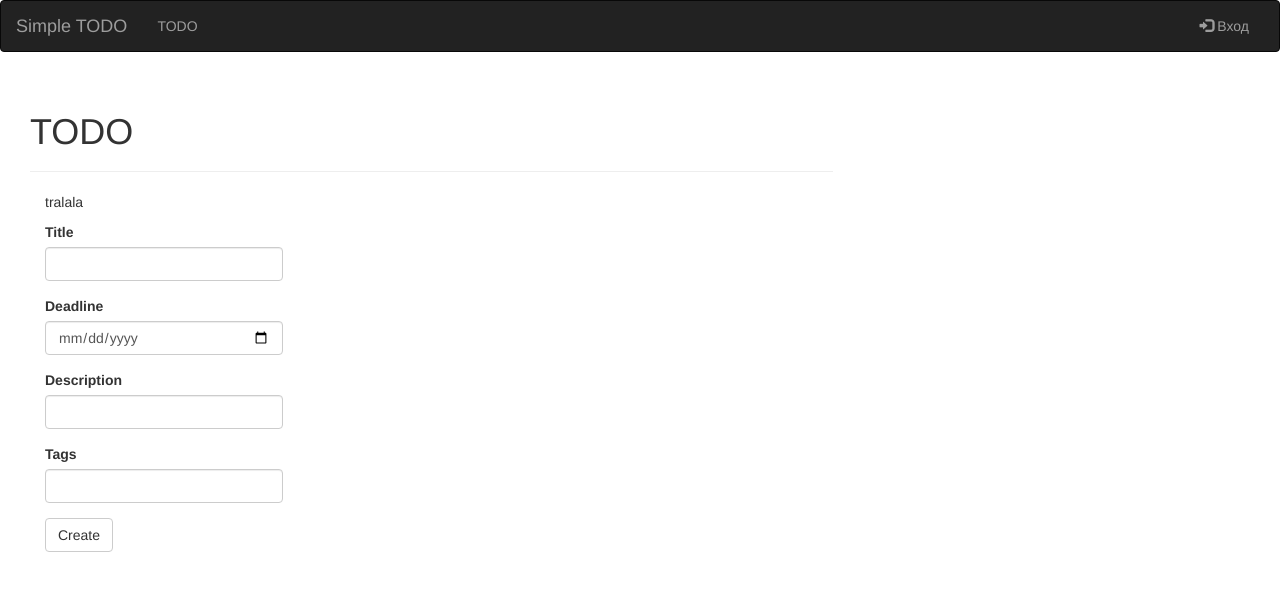
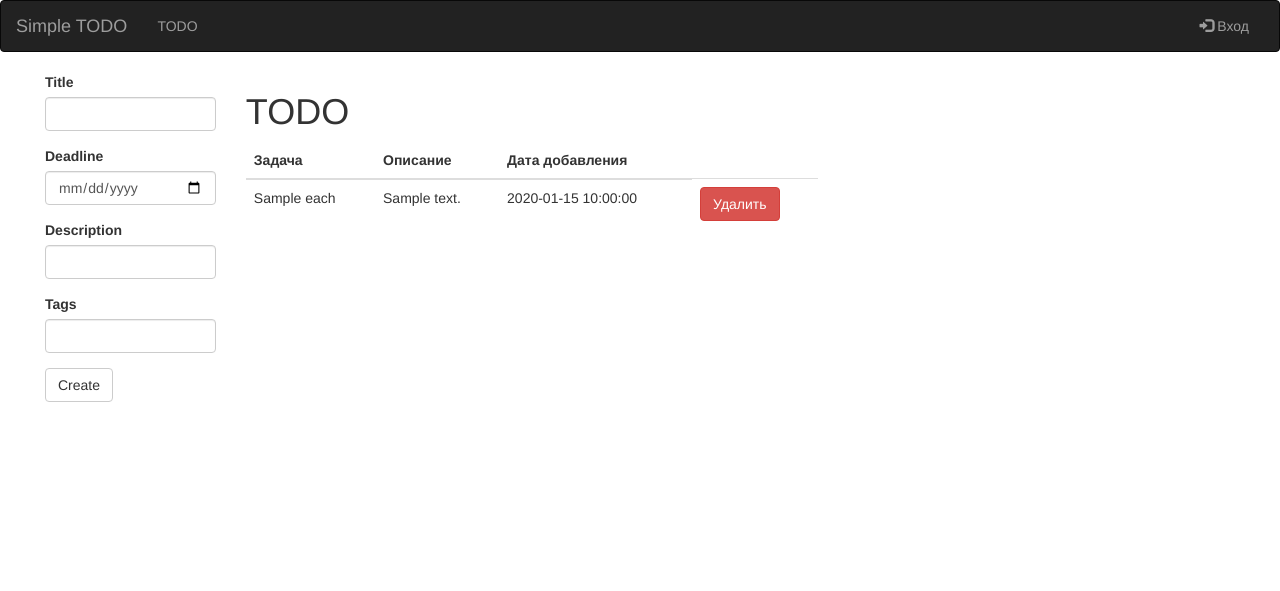
Before and after one commit to salyarka/TODO, a Flask app: template app/templates/todo.html in a window 1280 px wide. Shown: the top 591 px of the page. Run offline with Flask 2, Linux system fonts and the light colour scheme; tables that the repository leaves empty hold one stand-in row (values such as "Sample post"); the template is opened without the code that fills it: values that come from a table or form of the project are taken from there, most other values are stand-ins (such as "Sample title", 1, 10 or a date in 2020); parts of the project's set-up code (start-up, migrations or seed data) failed here and were passed over; some libraries are stand-ins or nearby versions.

Commit message:
add delete view

```diff
--- a/app/forms.py
+++ b/app/forms.py
@@ -1,13 +1,11 @@
 from flask_wtf import FlaskForm
-from wtforms import StringField, PasswordField, SubmitField, DateField, ValidationError
+from wtforms import StringField, PasswordField, SubmitField, DateField, ValidationError, HiddenField
 from wtforms.validators import Required, Length, Email, Regexp, EqualTo
 from app.models import User
 
 class TodoForm(FlaskForm):
   title = StringField('Название', validators=[Required()])
-  deadline = DateField('Срок выполнения')
   description = StringField('Описание')
-  # tags = StringField()
   create = SubmitField('Создать')
 
 
--- a/app/templates/todo.html
+++ b/app/templates/todo.html
@@ -2,11 +2,33 @@
 {% import "bootstrap/wtf.html" as wtf %}
 
 {% block page_content %}
-<div class="page-header">
-    <h1>TODO</h1>
-</div>
-<div class="col-md-4">
-   <p>tralala</p>
-   {{ wtf.quick_form(form) }}
-</div>
+	<div class="col-sm-3 sidenav">
+		{{ wtf.quick_form(form) }}
+    </div>
+    <div class="col-sm-9">
+    	<h1>TODO</h1>
+    	{% if todos %}
+    		<table class="table">
+    			<thead>
+    				<tr>
+    					<th>Задача</th>
+    					<th>Описание</th>
+    					<th>Дата добавления</th>
+    				</tr>
+    			</thead>
+    			<tbody>
+    				{% for each in todos %}
+    					<tr>
+    						<td>{{ each.title }}</td>
+    						<td>{{ each.description }}</td>
+    						<td>{{ each.date_created }}</td>
+    						<td><a href="/delete/{{ each.id }}" class="btn btn-danger">Удалить</a></td>
+    					</tr>
+    				{% endfor %}
+    			</tbody>
+    		</table>
+    	{% else %}
+    		<h3>Нет задач</h3>
+    	{% endif %}
+    </div>
 {% endblock %}
```
Also changed, not shown: app/models.py (+11 -7 lines), app/templates/login.html (added, +11 -0 lines), app/views.py (+18 -4 lines).
